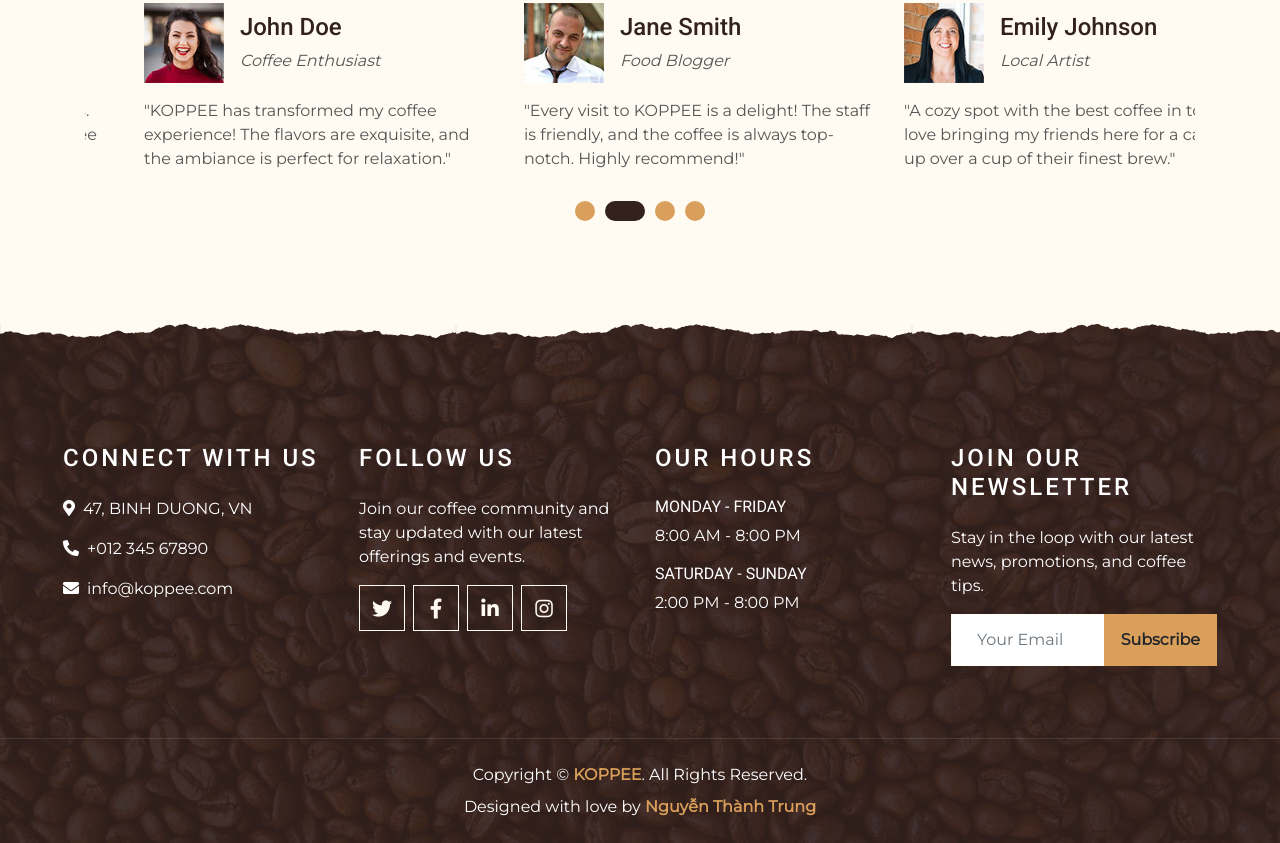
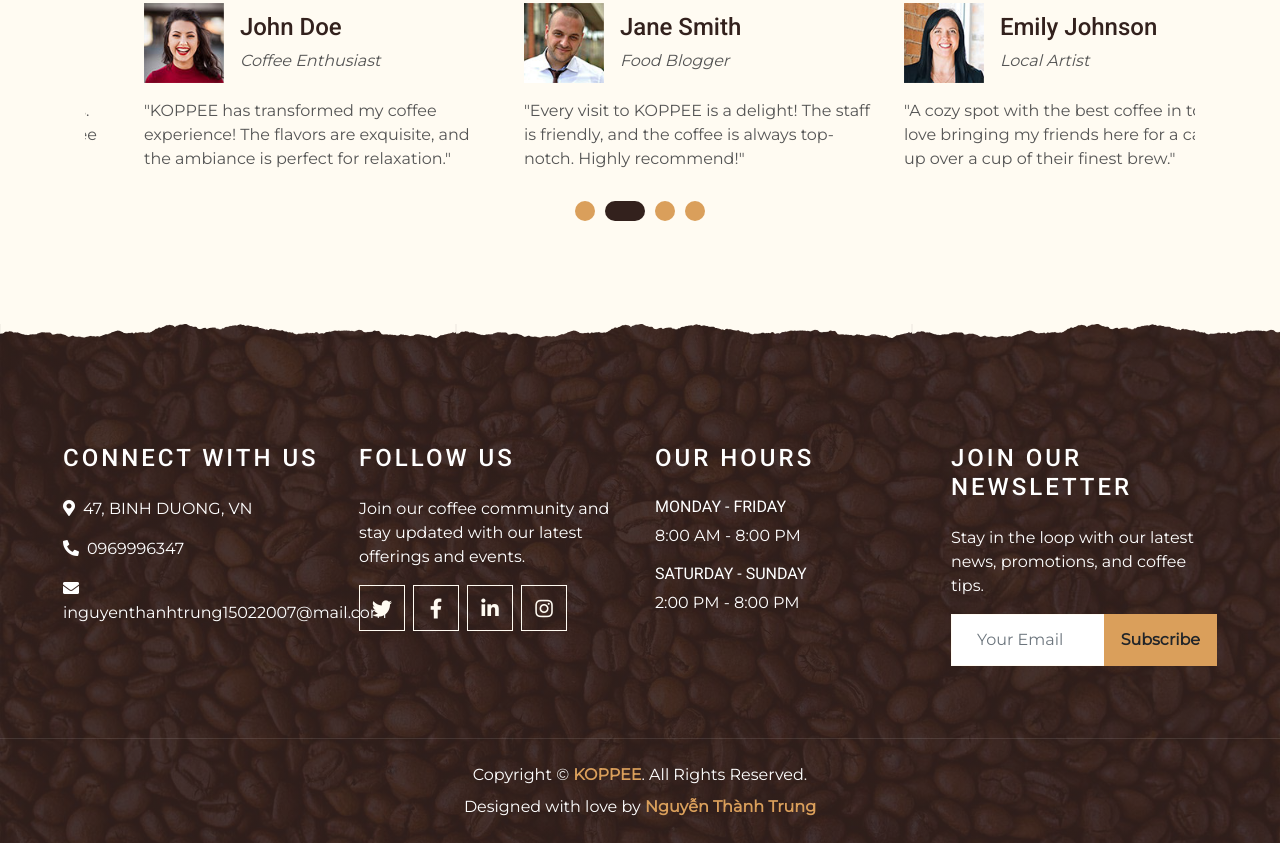
Before and after one commit to AlbertDung/AlbertDung.github.io, a plain HTML site: page testimonial.html in a window 1280 px wide. Shown: the part 755-1598 px from the top of the page. Drawn offline with nearby package versions, Linux system fonts and the light colour scheme.

Commit message:
Update testimonial.html footer

```diff
--- a/testimonial.html
+++ b/testimonial.html
@@ -131,8 +131,8 @@
             <div class="col-lg-3 col-md-6 mb-5">
                 <h4 class="text-white text-uppercase mb-4" style="letter-spacing: 3px;">Connect With Us</h4>
                 <p><i class="fa fa-map-marker-alt mr-2"></i>47, BINH DUONG, VN</p>
-                <p><i class="fa fa-phone-alt mr-2"></i>+012 345 67890</p>
-                <p class="m-0"><i class="fa fa-envelope mr-2"></i>info@koppee.com</p>
+                <p><i class="fa fa-phone-alt mr-2"></i>0969996347</p>
+                <p class="m-0"><i class="fa fa-envelope mr-2"></i>inguyenthanhtrung15022007@mail.com</p>
             </div>
             <div class="col-lg-3 col-md-6 mb-5">
                 <h4 class="text-white text-uppercase mb-4" style="letter-spacing: 3px;">Follow Us</h4>
```
